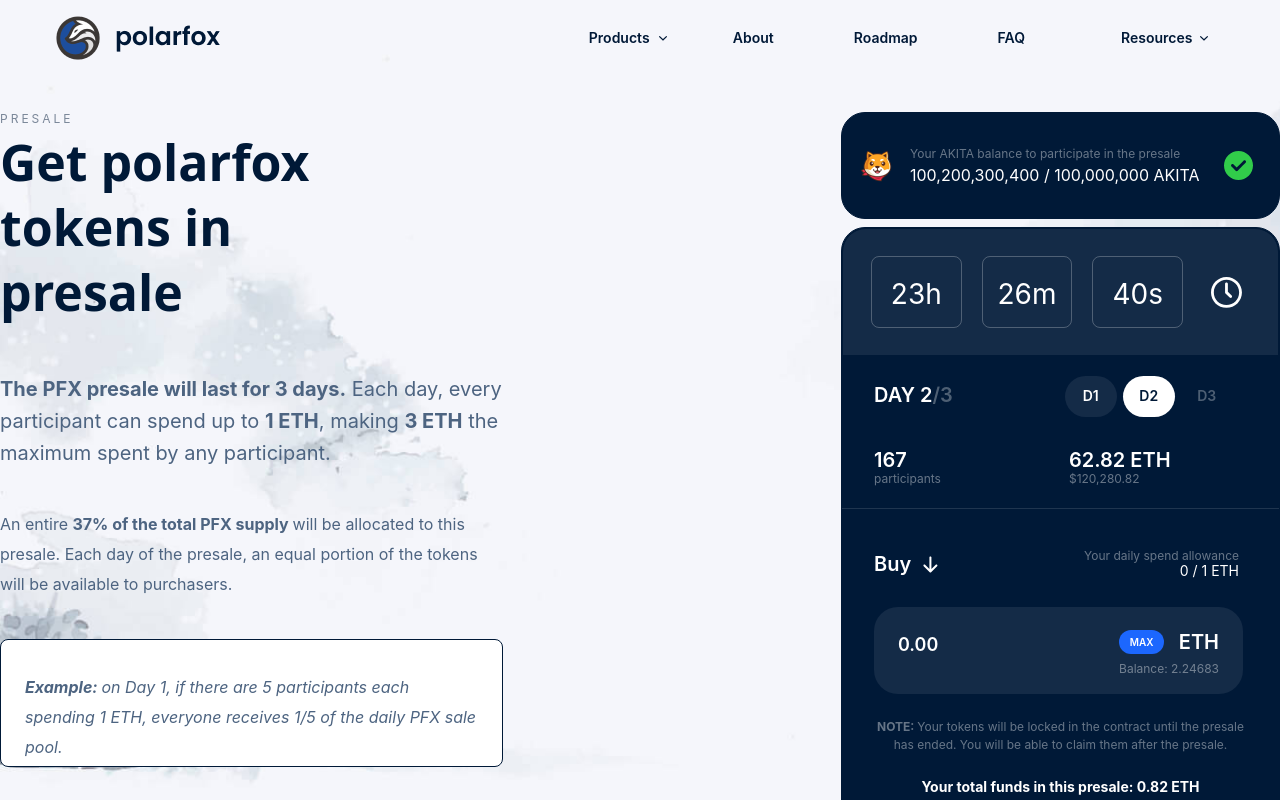
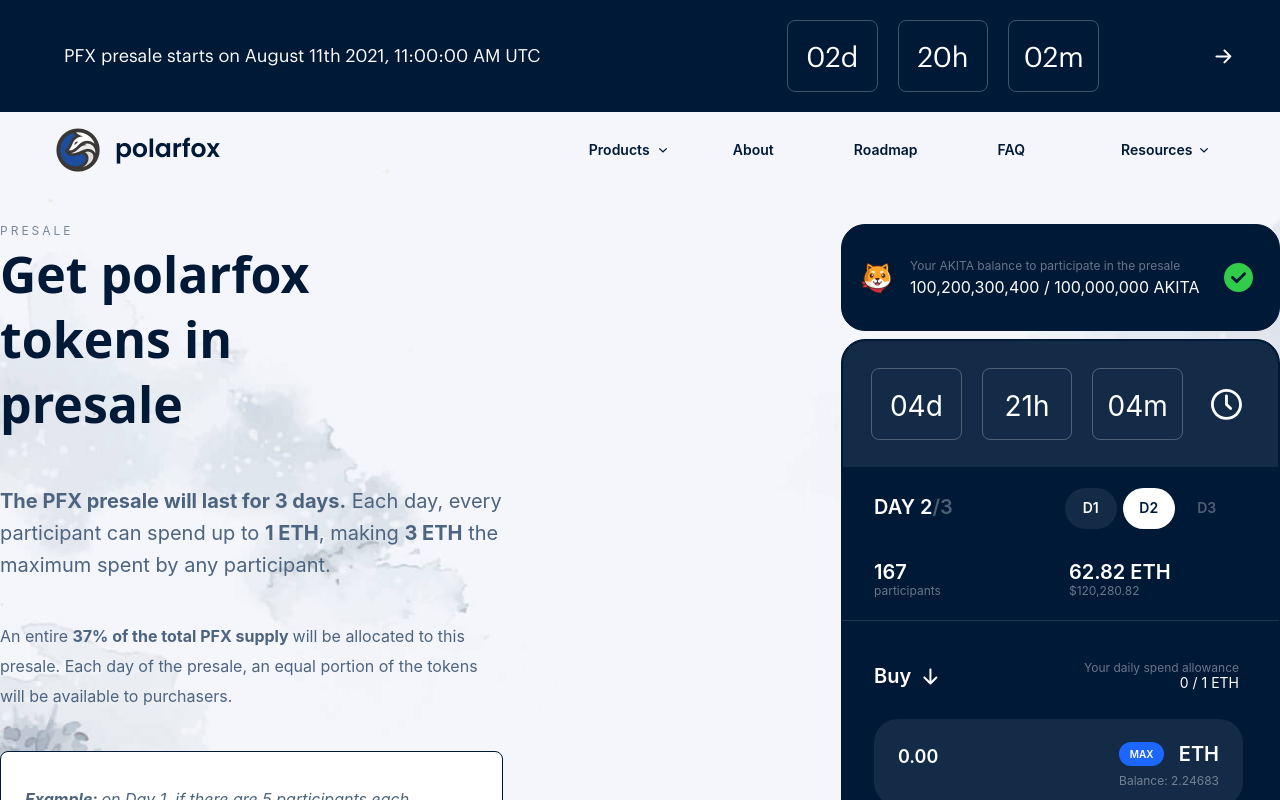
Before and after one commit to Polarfox-DEX/polarfox-web, a Next.js app: page /presale in a window 1280 px wide. Shown: the top 800 px of the page. Built offline with nearby package versions, Linux system fonts and the light colour scheme.

Commit message:
Add countdown on website's header

```diff
--- /dev/null
+++ b/components/GlobalVars.tsx
@@ -0,0 +1,8 @@
+import moment from 'moment'
+
+const globalVars = {
+    presaleStartUTCDate: moment.utc('2021-08-11 11:00:00','YYYY-MM-DD HH:mm:ss'),
+    presaleEndUTCDate: moment.utc('2021-08-13 12:00:00','YYYY-MM-DD HH:mm:ss')
+}
+
+export default globalVars
--- a/components/Page.tsx
+++ b/components/Page.tsx
@@ -11,7 +11,7 @@ interface PageProps {
 }
 
 export function Page({ children }: PageProps) {
-  const displayPresale = false
+  const displayPresale = true
 
   const [isMobileMenuOpen, setIsMobileMenuOpen] = useState(false)
 
--- a/components/PresaleHeader.tsx
+++ b/components/PresaleHeader.tsx
@@ -4,6 +4,9 @@ import { calcRem } from '../utils/styles'
 import { ReactNode } from 'react'
 import { RightArrow } from './svg/RightArrow'
 import { SectionProps } from './sections/utils/SectionProps'
+import GlobalVars from './GlobalVars'
+import { Countdown } from './countdown/Countdown'
+import moment from 'moment'
 
 export function PresaleHeader({ className }: SectionProps) {
   // TODO remove Hidden when implementing responsive
@@ -16,18 +19,32 @@ export function PresaleHeader({ className }: SectionProps) {
     >
       <div
         className="self-center ml-16"
-        style={{ fontSize: calcRem(18), width: calcRem(334) }}
+        style={{ fontSize: calcRem(18) }}
       >
-        PFX presale starts on 43rd July 2021
+
+        { GlobalVars.presaleStartUTCDate.isAfter(moment.utc()) &&
+          'PFX presale starts on ' + GlobalVars.presaleStartUTCDate.format("MMMM Do YYYY, h:mm:ss A z")
+        }
+
+        { GlobalVars.presaleStartUTCDate.isBefore(moment.utc()) &&
+          'PFX presale ends on ' + GlobalVars.presaleEndUTCDate.format("dddd, MMMM Do YYYY, h:mm:ss A z")
+        }
+
       </div>
       <div className="flex">
         <div
           className="container flex justify-between items-center space-x-5 mx-24"
           style={{ width: calcRem(312) }}
         >
-          <PresaleTimerBox>10d</PresaleTimerBox>
-          <PresaleTimerBox>23h</PresaleTimerBox>
-          <PresaleTimerBox>15m</PresaleTimerBox>
+
+        { GlobalVars.presaleStartUTCDate.isAfter(moment.utc()) &&
+           <Countdown eventDateUTC={ GlobalVars.presaleStartUTCDate }/>
+        }
+
+        { GlobalVars.presaleStartUTCDate.isBefore(moment.utc()) &&
+          <Countdown eventDateUTC={ GlobalVars.presaleEndUTCDate }/>
+        }
+
         </div>
         <div className="mx-12 self-center">
           <Link href="/presale">
--- a/components/presale/PresaleInterface.tsx
+++ b/components/presale/PresaleInterface.tsx
@@ -4,8 +4,8 @@ import DownArrow from '../svg/DownArrow'
 import { calcRem } from '../../utils/styles'
 import { SectionProps } from '../sections/utils/SectionProps'
 import { ReactNode } from 'react'
-import { PresaleCountdown } from './PresaleCountdown'
-import moment from 'moment'
+import { Countdown } from '../countdown/Countdown'
+import GlobalVars from './../GlobalVars'
 
 export function PresaleInterface({ className }: SectionProps) {
   return (
@@ -23,8 +23,7 @@ export function PresaleInterface({ className }: SectionProps) {
         }}
       >
         <div className="flex text-white h-full items-center space-x-7">
-            <PresaleCountdown
-            eventDateUTC={ moment.utc('2021-08-09 14:00:00','YYYY-MM-DD HH:mm:ss') }/>
+            <Countdown eventDateUTC={ GlobalVars.presaleEndUTCDate }/>
           <Clock />
         </div>
       </div>
```
Also changed, not shown: components/countdown/Countdown.tsx (renamed from components/presale/PresaleCountdown.tsx, +2 -9 lines).
